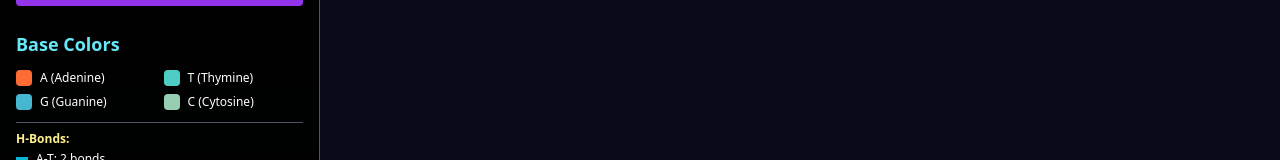
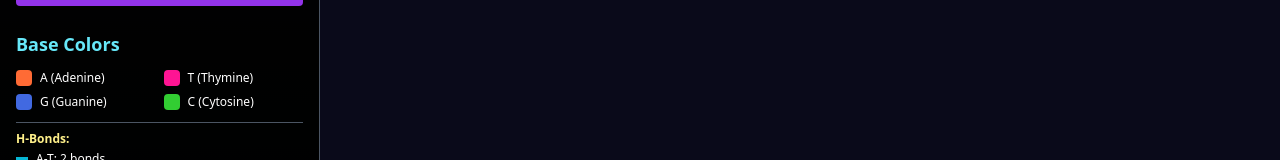
Before and after one commit to Gayathri-Gopalan/DNA-Structure, a React (Create React App) app: page / in a window 1280 px wide. Shown: the part 457-617 px from the top of the page. Built offline with nearby package versions, Linux system fonts and the light colour scheme.

Commit message:
Update App.js

```diff
--- a/src/App.js
+++ b/src/App.js
@@ -558,9 +558,9 @@ export default function DNASimulation() {
                   <h3 className="text-lg font-bold mb-3 text-cyan-300">Base Colors</h3>
                   <div className="grid grid-cols-2 gap-2 text-xs">
                     <div className="flex items-center"><span className="inline-block w-4 h-4 mr-2 rounded" style={{backgroundColor: '#FF6B35'}}></span>A (Adenine)</div>
-                    <div className="flex items-center"><span className="inline-block w-4 h-4 mr-2 rounded" style={{backgroundColor: '#4ECDC4'}}></span>T (Thymine)</div>
-                    <div className="flex items-center"><span className="inline-block w-4 h-4 mr-2 rounded" style={{backgroundColor: '#45B7D1'}}></span>G (Guanine)</div>
-                    <div className="flex items-center"><span className="inline-block w-4 h-4 mr-2 rounded" style={{backgroundColor: '#96CEB4'}}></span>C (Cytosine)</div>
+                    <div className="flex items-center"><span className="inline-block w-4 h-4 mr-2 rounded" style={{backgroundColor: '#FF1493'}}></span>T (Thymine)</div>
+                    <div className="flex items-center"><span className="inline-block w-4 h-4 mr-2 rounded" style={{backgroundColor: '#4169E1'}}></span>G (Guanine)</div>
+                    <div className="flex items-center"><span className="inline-block w-4 h-4 mr-2 rounded" style={{backgroundColor: '#32CD32'}}></span>C (Cytosine)</div>
                   </div>
 
                   <div className="mt-3 pt-2 border-t border-gray-600 text-xs">
```
